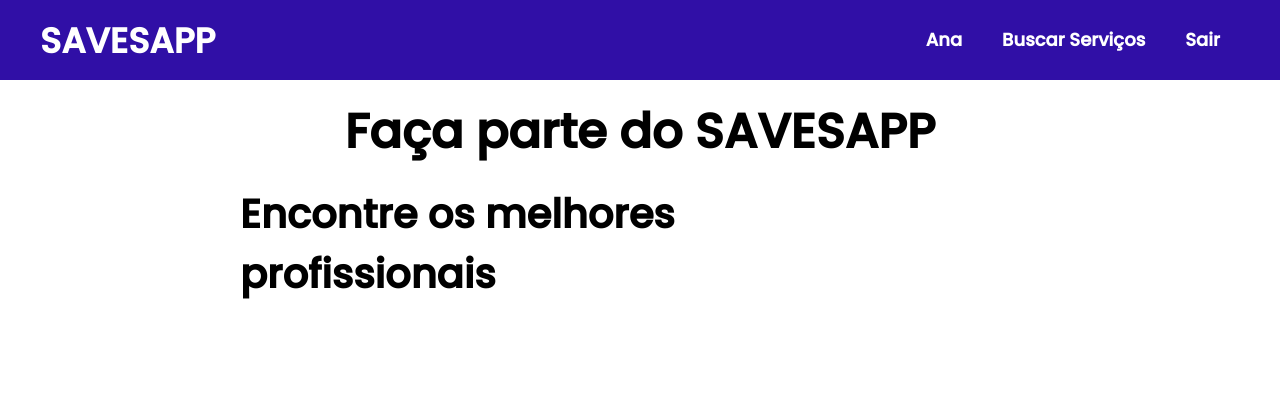
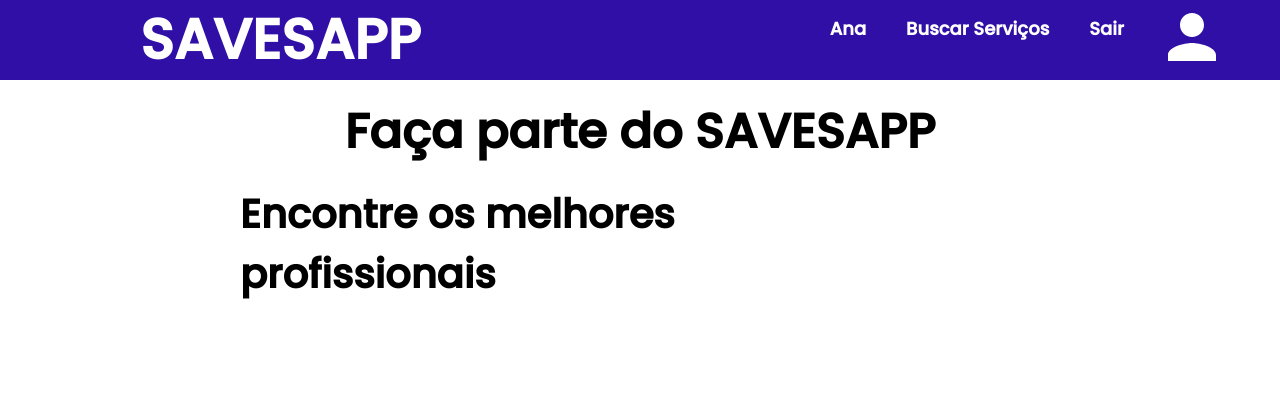
Before and after one commit to italo-carvavalho/Saves-App, a PHP site: page /index.php in a window 1280 px wide. Shown: the top 420 px of the page. Run offline with PHP 8.4, Linux system fonts and the light colour scheme; a user stored in the database is signed in; some libraries are stand-ins or nearby versions.

Commit message:
adicionado icone de perfil/mudança de estrutra css

```diff
--- a/css/styles.css
+++ b/css/styles.css
@@ -31,7 +31,7 @@ header .menu-icon{
     color: #ffffff;
 }
 
-header .brand a{
+header .brand .nav-btn{
     color: #ffffff;
     font-size: 35px;
     text-decoration: none;
@@ -43,7 +43,7 @@ header .navbar{
 
 }
 
-header .navbar a{
+header .navbar .nav-btn{
     color: #ffffff;
     font-size: 18px;
     font-weight: bold;
@@ -52,7 +52,7 @@ header .navbar a{
     text-decoration: none;
 }
 
-header .navbar a:hover {
+header .navbar .nav-btn:hover {
     background-color: #7B68EE;
 }
 /* pagina de ligação do cadastro */
@@ -266,7 +266,22 @@ footer {
     text-align: center;
     font-size: 16px;
     color: white;
-
+}
+.logo {
+    margin-left: 10vh;
+    color: #ffffff;
+    font-size: 7vh;
+    font-weight: bold;
+    padding: 0 20px;
+    line-height: 80px;
+    text-decoration: none;
+}
+.guest {
+    width: 8vh;
+    height: 8vh;
+    margin: 2vh;
+}
+/*
 @media screen and (max-width: 768px){
     header .menu-icon{
         display: block;
--- a/templates/header.php
+++ b/templates/header.php
@@ -47,23 +47,24 @@ if(isset($_SESSION['profissional_logado']) && $_SESSION['profissional_logado'] =
 <body>
 
     <header>
-        <div class="brand">
-            <a href="<?=$BASE_URL?>">SAVESAPP</a>
+        <div>
+            <a class="logo" href="<?=$BASE_URL?>">SAVESAPP</a>
         </div>
 
         <nav class="navbar">
             <?php if(isset($name_prof) && !empty($name_prof)){  ?>
-                <a href="<?=$BASE_URL?>editar_profissional.php"><?= $name_prof?></a>
-                <a href="<?=$BASE_URL?>buscar_servicos.php">Buscar Serviços</a>
-                <a href="<?=$BASE_URL?>logout.php">Sair</a>
+                <a class="nav-btn" href="<?=$BASE_URL?>editar_profissional.php"><?= $name_prof?></a>
+                <a class="nav-btn" href="<?=$BASE_URL?>buscar_servicos.php">Buscar Serviços</a>
+                <a class="nav-btn" href="<?=$BASE_URL?>logout.php">Sair</a>
+                <a href="<?=$BASE_URL?>perfil_pro.php"> <img class="guest" type="image/svg+xml" src="<?=$BASE_URL?>images/user.svg"> </a>
             <?php }elseif(isset($name_cliente) && !empty($name_cliente)){ ?>
-                <a href="<?=$BASE_URL?>perfil_cliente.php"><?= $name_cliente ?></a>
-                <a href="<?=$BASE_URL?>buscar_profissionais.php">Profissionais</a>
-                <a href="<?=$BASE_URL?>Servicos.php">Serviços</a>
-                <a href="<?=$BASE_URL?>logout.php">Sair</a>
+                <a class="nav-btn" href="<?=$BASE_URL?>perfil_cliente.php"><?= $name_cliente ?></a>
+                <a class="nav-btn" href="<?=$BASE_URL?>buscar_profissionais.php">Profissionais</a>
+                <a class="nav-btn" href="<?=$BASE_URL?>Servicos.php">Serviços</a>
+                <a class="nav-btn" href="<?=$BASE_URL?>logout.php">Sair</a>
             <?php }else{  ?>
-                <a href="<?=$BASE_URL?>cadastro.php">Cadastro</a>
-                <a href="<?=$BASE_URL?>loguin.php">Entrar</a>
+                <a class="nav-btn" href="<?=$BASE_URL?>cadastro.php">Cadastro</a>
+                <a class="nav-btn" href="<?=$BASE_URL?>loguin.php">Entrar</a>
             <?php }  ?>
         </nav>
 
```
Also changed, not shown: images/user.svg (added).
